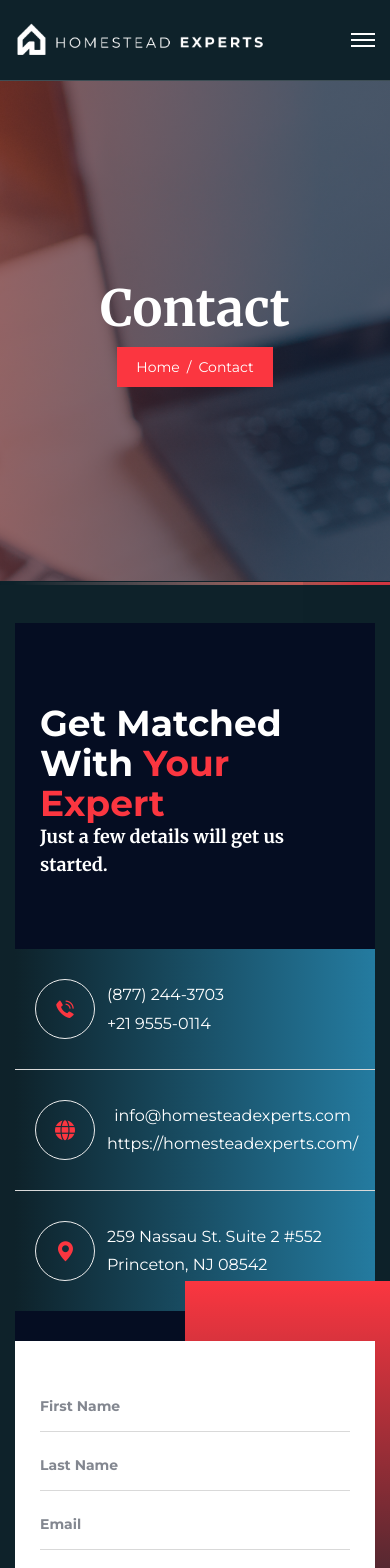
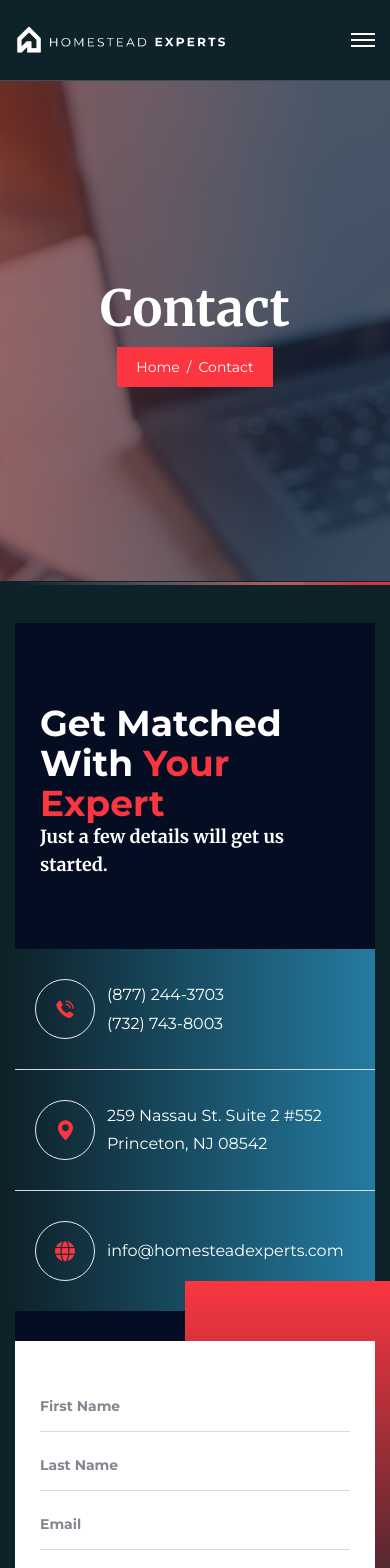
Before and after one commit to pritam-shinde/homestead-experts, a Next.js app: page /contact in a window 390 px wide. Shown: the top 1568 px of the page. Built offline with nearby package versions, Linux system fonts and the light colour scheme.

Commit message:
added colors for  inner pages

```diff
--- a/src/app/globals.css
+++ b/src/app/globals.css
@@ -263,7 +263,7 @@ a {
   font-size: 3.5rem;
   font-family: "Montserrat", serif;
   line-height: 1.2;
-  margin-bottom: 1rem;
+  /* margin-bottom: 1rem; */
 }
 
 .hero-slide p {
@@ -379,9 +379,78 @@ a {
 }
 
 .margin-tailored{
-  margin-left: 40% !important;
+  margin-left: 30% !important;
 }
 
 .field.hs-form-field label {
     color: white !important;
 }
+
+.header-btn {
+  display: inline-block;
+  vertical-align: middle;
+  -webkit-appearance: none;
+  border: none;
+  outline: none !important;
+  background-color:#fff;
+  /* background-color: var(--procounsel-base, #c7954a); */
+  color: black;
+  font-size: 16px;
+  font-weight: 800;
+  /* font-weight: 600; */
+  transition: 500ms;
+  position: relative;
+  overflow: hidden;
+  text-align: center;
+  text-transform: uppercase;
+}
+
+
+.header-btn>i {
+  padding: 13px 40px;
+  font-style: normal;
+  display: flex;
+  align-items: center;
+  justify-content: center;
+  perspective: 300px;
+  transition: transform 500ms ease;
+  transform-origin: top center;
+  transform: translateY(0%) translateZ(0px) scaleY(1) rotateX(0deg);
+}
+
+.header-btn:hover>i {
+  transform-origin: bottom center;
+  transform: translateY(-100%) translateZ(150px) scaleY(0) rotateX(90deg);
+}
+
+.header-btn>span {
+  position: absolute;
+  top: -1px;
+  left: -1px;
+  right: -1px;
+  bottom: -1px;
+  display: flex;
+  align-items: center;
+  justify-content: center;
+  transition: transform 700ms ease, top 700ms ease;
+  background-color: var(--procounsel-primary, #19223a);
+  transform: translateY(0%) translateZ(150px) scaleY(0) rotateX(90deg);
+  perspective: 300px;
+  transform-origin: bottom center;
+}
+
+.header-btn:hover>span {
+  transition: transform 500ms ease, top 500ms ease;
+  transform: translateY(0%) translateZ(0px) scaleY(1) rotateX(0deg);
+}
+
+.main-header__btn .header-btn:hover {
+  color: #fff;
+  /* color: var(--procounsel-black, #0e0b06); */
+}
+
+.main-header--three .main-header__btn .header-btn:hover {
+  color: var(--procounsel-white, #fff);
+  overflow: hidden;
+  /* color: var(--procounsel-white, #fff); */
+}
--- a/src/components/header/Header.jsx
+++ b/src/components/header/Header.jsx
@@ -52,7 +52,7 @@ const Header = () => {
                         </div>
 
                         {/* Navigation */}
-                        <nav className="main-header__nav main-menu">
+                        <nav className="main-header__nav main-menu" style={{display:"flex",flex:1,justifyContent:"end", marginRight:"60px"}}>
                             <ul className="main-menu__list">
                                 {menuData.map((item, idx) => (
                                     <li key={idx} className={item.children || item.megaMenu ? "dropdown" : ""}>
@@ -112,12 +112,12 @@ const Header = () => {
                                 <span style={{ backgroundColor: scrolled ? "#000000" : "#ffffff" }}></span>
                             </div>
                             <div className="main-header__btn">
-                                <a href="#" className="procounsel-btn text-uppercase">
-                                    <i>Get a Quote</i>
-                                    <span>Get a Quote</span>
+                                <a href="#" className="procounsel-btn text-uppercase" style={{borderRadius:"35px",overflow:"hidden"}}>
+                                    <i>FREE CONSULTATION</i>
+                                    <span>FREE CONSULTATION</span>
                                 </a>
                             </div>
-                            <div className="main-header__info">
+                            {/* <div className="main-header__info">
                                 <div className="main-header__info__icon">
                                     <i className="icon-phone-1"></i>
                                     <span className="main-header__info__icon__zoom">
@@ -128,7 +128,7 @@ const Header = () => {
                                     <span className="main-header__info__text" style={{ color: scrolled ? "#000000" : "#ffffff" }}>Call anytime</span>
                                     <a  href="tel:+18772443703" style={{ color: scrolled ? "#000000" : "#ffffff" }}>(877) 244-3703</a>
                                 </div>
-                            </div>
+                            </div> */}
                         </div>
                     </div>
                 </div>
--- a/src/sections/home/Banner5CaseStudy.jsx
+++ b/src/sections/home/Banner5CaseStudy.jsx
@@ -7,8 +7,10 @@ const Banner5CaseStudy = () => {
                         <h3 className="sec-title__title text-white text-start">
                             Experts In Every Specialty
                         </h3>
-                        <p className="about-one__content__text text-white mt-2" style={{maxWidth:"650px"}}>
-                            We connect attorneys with board-certified professionals and industry-leading specialists in every field, from medicine and engineering to finance, construction, technology, and more.
+                        <p className="about-one__content__text text-white mt-2"
+                        // style={{maxWidth:"650px"}}
+                        >
+                            We connect attorneys with board-certified professionals and industry-leading <br className="d-none d-lg-inline" /> specialists in every field, from medicine and engineering to finance, construction, <br className="d-none d-lg-inline" /> technology, and more.
                         </p>
                     </div>
                 </div>
--- a/src/sections/home/Banner8Contact.jsx
+++ b/src/sections/home/Banner8Contact.jsx
@@ -43,16 +43,31 @@ const Banner8Contact = () => {
                       <div className="contact-one__info__content">
                         <div className="contact-one__info__text ">
                           <p className="main-footer__info__text">
-                            <a href="tel:+18772443703" aria-label="Call us at (877) 244-3703" className="text-white">
+                            <a href="tel:8772443703" aria-label="Call us at (877) 244-3703" className="text-white">
                               (877) 244-3703
                             </a>
                           </p>
                           <p className="main-footer__info__text">
-                            <a href="tel:+2195550114" aria-label="Call us at +21 9555-0114" className="text-white">
-                              +21 9555-0114
+                            <a href="tel:7327438003" aria-label="Call us at +21 9555-0114" className="text-white">
+                              (732) 743-8003
                             </a>
                           </p>
                         </div>
+                      </div>
+                    </li>
+                    <li className="contact-one__info__item" style={{ flex:1}}>
+                      <div className="contact-one__info__icon">
+                        <i className="icon-map-pin"></i>
+                        <span className="contact-one__info__icon__zoom">
+                          <i className="icon-map-pin"></i>
+                        </span>
+                      </div>
+
+                      <div className="contact-one__info__content">
+                     <p className="contact-one__info__text text-white">
+                          259 Nassau St. Suite 2 #552
+                          <br /> Princeton, NJ 08542
+                        </p>
                       </div>
                     </li>
                     <li className="contact-one__info__item">
@@ -62,45 +77,13 @@ const Banner8Contact = () => {
                           <i className="icon-glove"></i>
                         </span>
                       </div>
-
                       <div className="contact-one__info__content">
-                        <p className="contact-one__info__text"
-                          style={{
-                            display: "flex",
-                            flexDirection: "column",
-                            justifyContent: "center",
-                            alignItems: "center",
-                            gap: 0,
-                          }}
-                        >
-                          <a
-                            href="mailto:info@homesteadexperts.com"
-                            className="text-white"
-                          >
-                            info@homesteadexperts.com
-                          </a>
-                          {/* <br /> */}
-                          <a
-                            href="https://homesteadexperts.com/"
-                            className="text-white"
-                          >
-                            https://homesteadexperts.com/
-                          </a>
+                        <a  href="mailto:info@homesteadexperts.com"
+                            className="text-white">
+                        <p className="contact-one__info__text text-white">
+                          info@homesteadexperts.com
                         </p>
-                      </div>
-                    </li>
-                    <li className="contact-one__info__item">
-                      <div className="contact-one__info__icon">
-                        <i className="icon-map-pin"></i>
-                        <span className="contact-one__info__icon__zoom">
-                          <i className="icon-map-pin"></i>
-                        </span>
-                      </div>
-                      <div className="contact-one__info__content">
-                        <p className="contact-one__info__text text-white">
-                          259 Nassau St. Suite 2 #552
-                          <br /> Princeton, NJ 08542
-                        </p>
+                        </a>
                       </div>
                     </li>
                   </ul>
```
Also changed, not shown: src/app/page.js (+173 -54 lines), src/components/footer/Footer.jsx (+27 -13 lines), src/constants/strategySteps.js (+4 -4 lines), src/sections/home/Banner1Swiper.jsx (+47 -21 lines), src/sections/home/Banner4CaseStrategy.jsx (+16 -14 lines), public/assets/css/procounsel.css.
